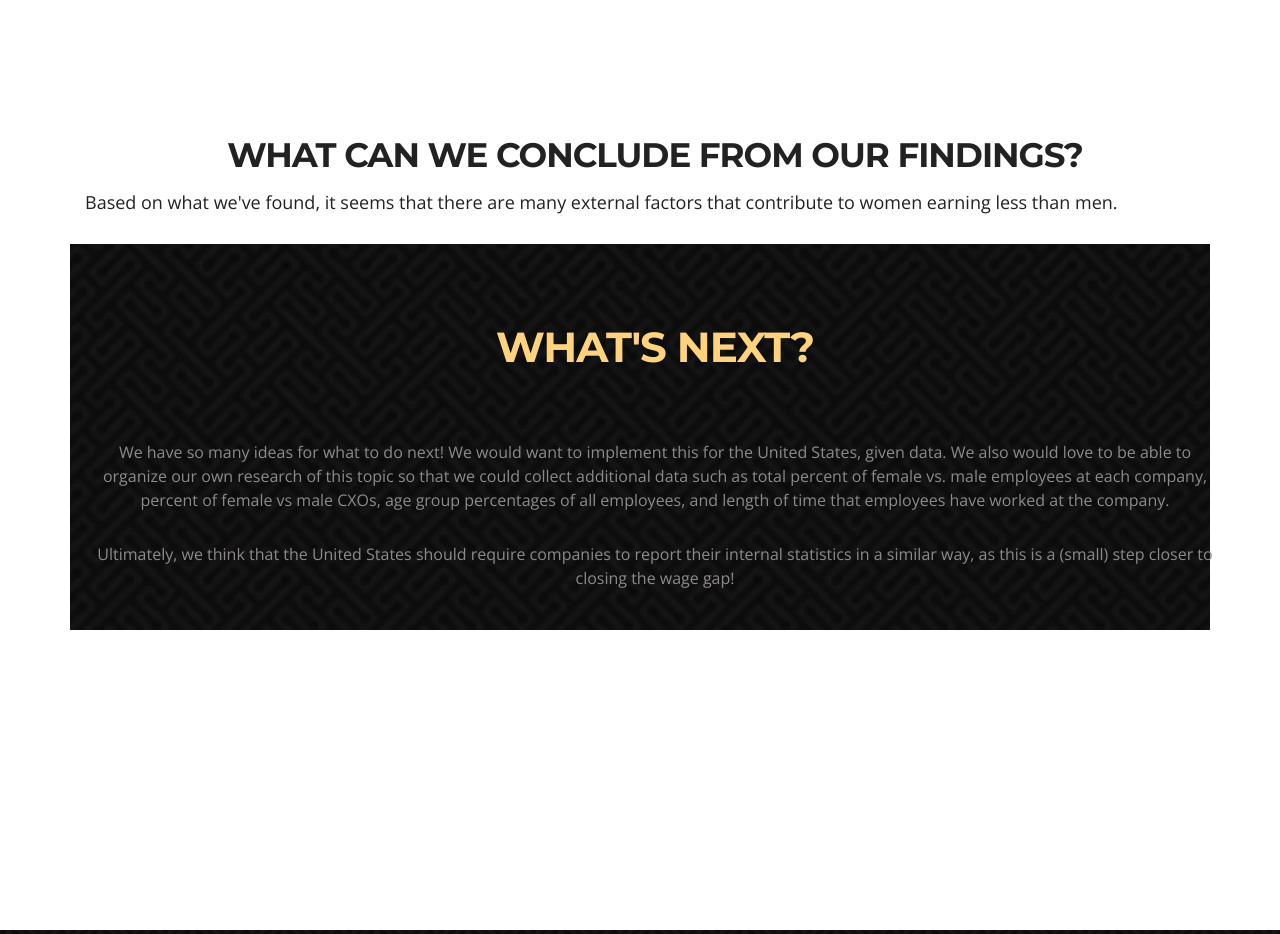
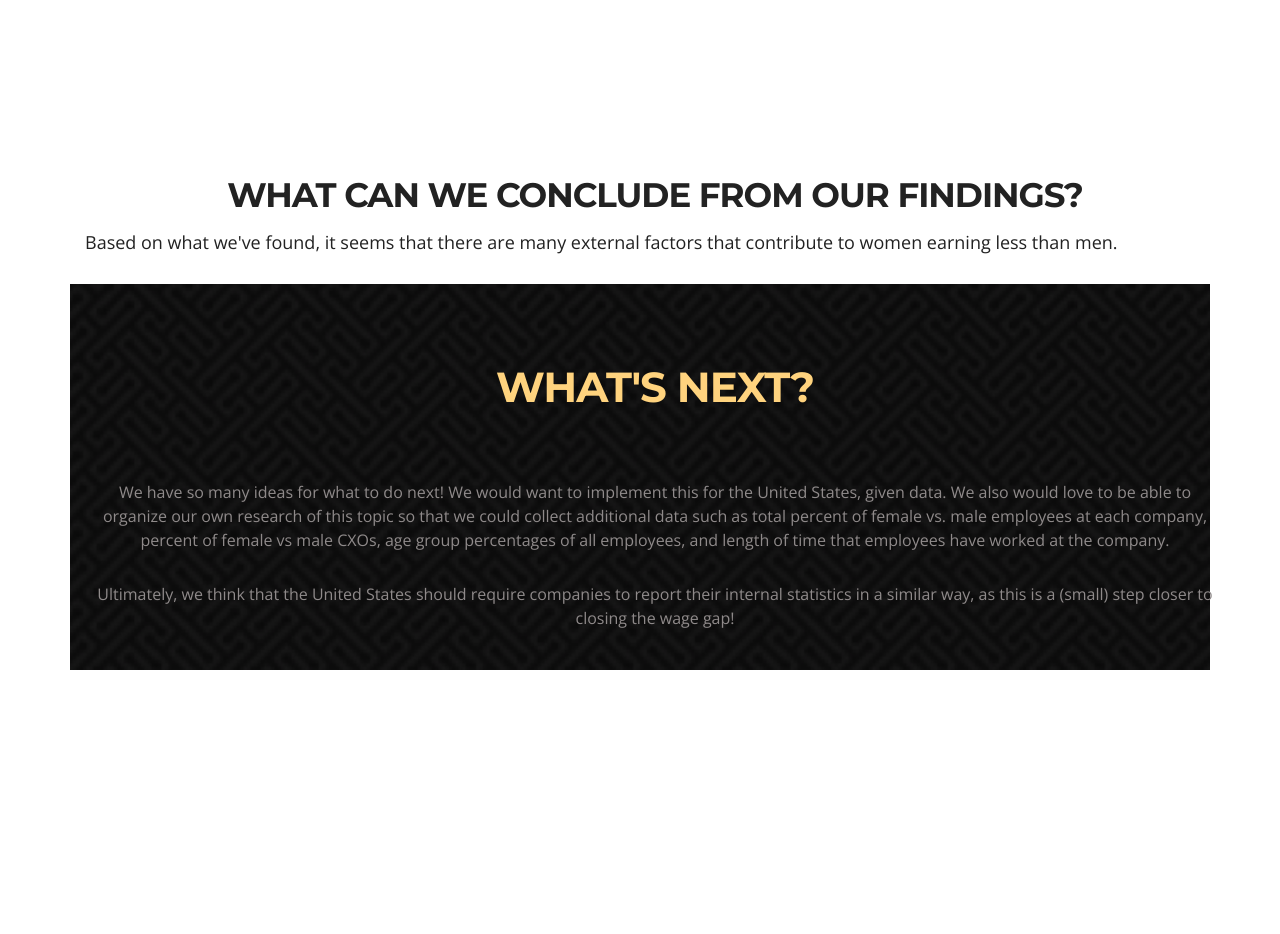
Before and after one commit to sarahchou/GenderPayGap, a plain HTML site: page index.html in a window 1280 px wide. Shown: the part 2160-3094 px from the top of the page. Drawn offline with nearby package versions, Linux system fonts and the light colour scheme; files whose address does not match are found by name.

Commit message:
added a margin on top of the conclusion

```diff
--- a/index.html
+++ b/index.html
@@ -85,7 +85,7 @@
 				</div>
 			</section>
 
-			<section class="conclusion" id="howDo">
+			<section class="conclusion" id="conclusion">
 				<div class="container">
 					<h2>What can we conclude from our findings?</h2>
 					<p>Based on what we've found, it seems that there are many external factors that contribute to women
--- a/website/css/style.css
+++ b/website/css/style.css
@@ -21,6 +21,9 @@
   visibility: hidden;
   width: 0;
   height: 0;
+}
+.conclusion{
+	margin-top: 40px;
 }
 
 .clearfix:before,
```
